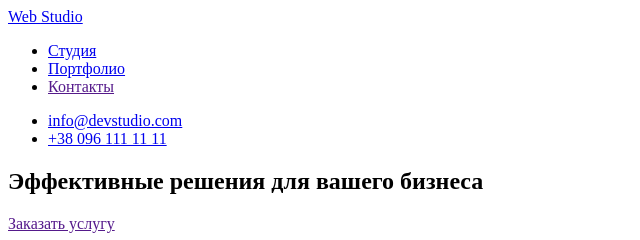
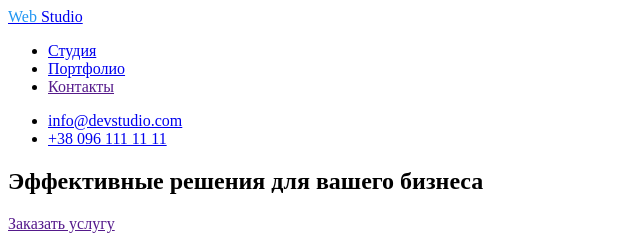
Before and after one commit to Margo28/goit-markup-hw-02, a plain HTML site: page index.html in a window 1280 px wide. Shown: the top 240 px of the page, 0-640 px from the left. Drawn offline with Linux system fonts and the light colour scheme.

Commit message:
добавляет стили

```diff
--- a/css/styles.css
+++ b/css/styles.css
@@ -1,3 +1,6 @@
 /* Стили студия */
 
 /* header */
+.logo {
+    color: #2196F3;
+}
```
